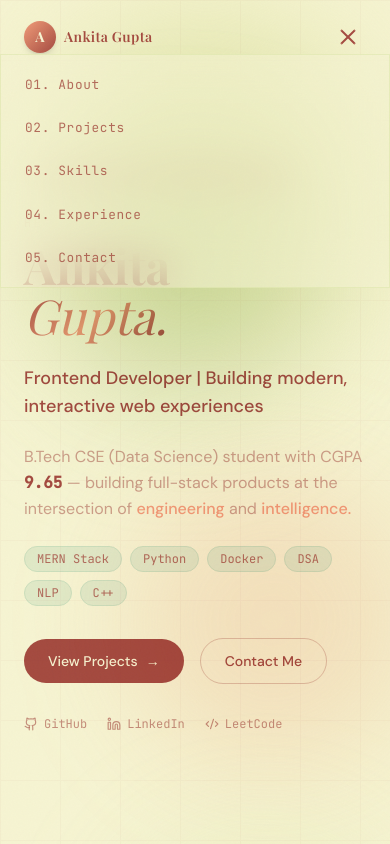
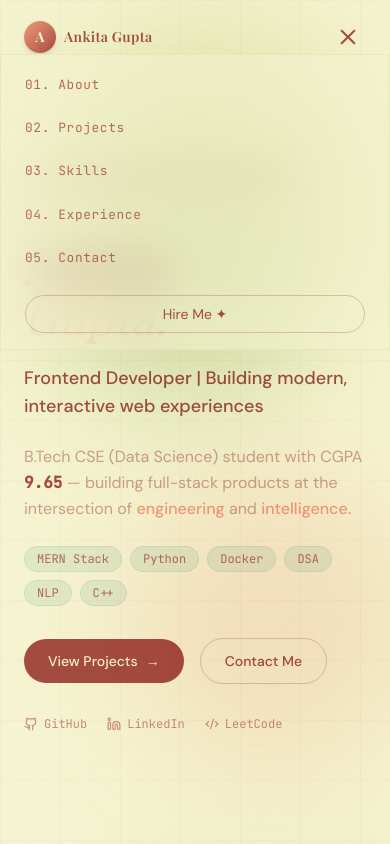
Before and after one commit to ankitaa2603/ankita-portfolio, a React (Vite) app: page / in a window 390 px wide. Both pictures are taken after a click on the button 348 px from the left and 37 px from the top of the page. Shown: the top 844 px of the page. Built offline with nearby package versions, Linux system fonts and the light colour scheme; a web font is replaced by a local one.

Commit message:
fix navbar smooth scroll

```diff
--- a/src/components/Navbar.jsx
+++ b/src/components/Navbar.jsx
@@ -19,24 +19,33 @@ export default function Navbar() {
     return () => window.removeEventListener('scroll', handleScroll)
   }, [])
 
+  // 🔥 Smooth scroll function (SAFE)
+  const handleScrollTo = (id) => {
+    const el = document.getElementById(id)
+    if (el) {
+      el.scrollIntoView({ behavior: 'smooth' })
+    }
+  }
+
   return (
     <motion.nav
       initial={{ y: -80, opacity: 0 }}
       animate={{ y: 0, opacity: 1 }}
       transition={{ duration: 0.7, ease: [0.22, 1, 0.36, 1] }}
       className={`fixed top-0 left-0 right-0 z-50 transition-all duration-500 ${
-        scrolled
-          ? 'glass shadow-sm py-3'
-          : 'bg-transparent py-5'
+        scrolled ? 'glass shadow-sm py-3' : 'bg-transparent py-5'
       }`}
     >
       <div className="max-w-6xl mx-auto px-6 flex items-center justify-between">
+
         {/* Logo */}
         <a href="#" className="group flex items-center gap-2">
           <div className="w-8 h-8 rounded-full bg-gradient-to-br from-accent to-brown flex items-center justify-center shadow-md group-hover:scale-110 transition-transform duration-300">
             <span className="text-beige font-display font-bold text-sm">A</span>
           </div>
-          <span className="font-display font-semibold text-brown text-sm tracking-wide">Ankita Gupta</span>
+          <span className="font-display font-semibold text-brown text-sm tracking-wide">
+            Ankita Gupta
+          </span>
         </a>
 
         {/* Desktop Nav */}
@@ -45,16 +54,26 @@ export default function Navbar() {
             <a
               key={item.href}
               href={item.href}
+              onClick={(e) => {
+                e.preventDefault()
+                handleScrollTo(item.href.replace('#', ''))
+              }}
               className="nav-link text-brown/70 hover:text-brown transition-colors duration-200"
             >
               {item.label}
             </a>
           ))}
+
+          {/* 🔥 FIXED Hire Me */}
           <a
-            href="mailto:ankitagupta2603@gmail.com"
+            href="#contact"
+            onClick={(e) => {
+              e.preventDefault()
+              handleScrollTo('contact')
+            }}
             className="px-4 py-2 rounded-full border border-brown/30 text-brown font-body text-sm hover:bg-brown hover:text-beige transition-all duration-300 hover:shadow-md hover:-translate-y-0.5"
           >
-            Hire Me ↗
+            Hire Me ✦
           </a>
         </div>
 
@@ -93,12 +112,30 @@ export default function Navbar() {
                 <a
                   key={item.href}
                   href={item.href}
-                  onClick={() => setMenuOpen(false)}
+                  onClick={(e) => {
+                    e.preventDefault()
+                    handleScrollTo(item.href.replace('#', ''))
+                    setMenuOpen(false)
+                  }}
                   className="nav-link text-brown/80 hover:text-brown py-1"
                 >
                   {item.label}
                 </a>
               ))}
+
+              {/* 🔥 Mobile Hire Me */}
+              <a
+                href="#contact"
+                onClick={(e) => {
+                  e.preventDefault()
+                  handleScrollTo('contact')
+                  setMenuOpen(false)
+                }}
+                className="mt-2 px-4 py-2 rounded-full border border-brown/30 text-brown text-sm text-center"
+              >
+                Hire Me ✦
+              </a>
+
             </div>
           </motion.div>
         )}
```
